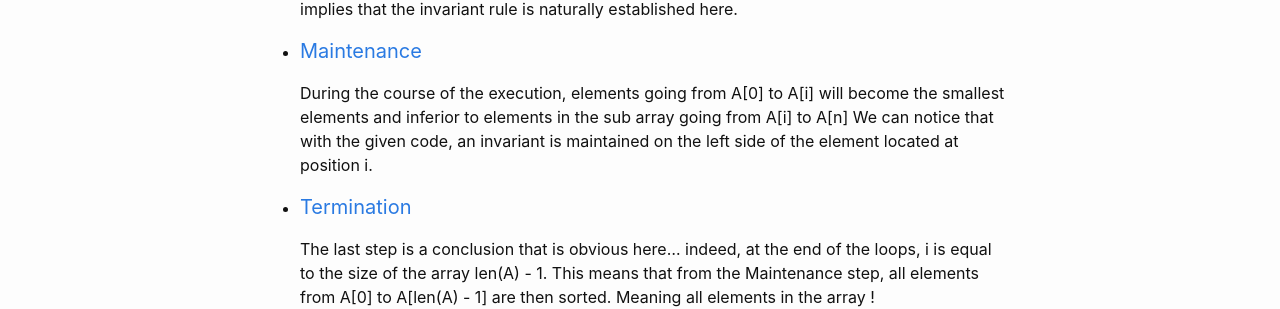
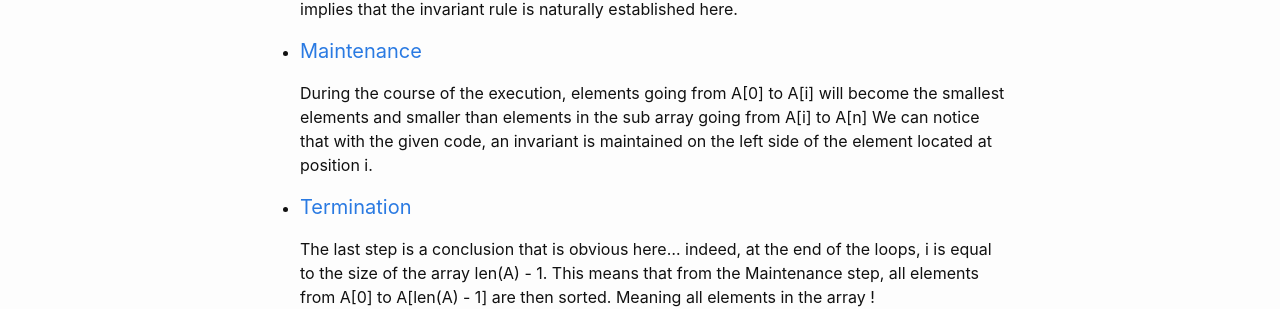
Before and after one commit to kounkou/kounkou.github.io, a Jekyll site: the page built from _posts/2019-06-13-loop-invariant-proof.md, in a window 1280 px wide. Shown: the part 1478-1787 px from the top of the page. Built offline with Jekyll 4.4.1, drawn with Linux system fonts in a browser that asks for light colours; our own code applies the rules of GitHub Pages for plain Markdown files.

Commit message:
Update 2019-06-13-loop-invariant-proof.md

```diff
--- a/_posts/2019-06-13-loop-invariant-proof.md
+++ b/_posts/2019-06-13-loop-invariant-proof.md
@@ -52,7 +52,7 @@ To demonstrate that the buble sort produces the right result, let's describe the
   This implies that the invariant rule is naturally established here.
 
 - #### Maintenance
-  During the course of the execution, elements going from A[0] to A[i] will become the smallest elements and inferior to elements in the sub array going from A[i] to A[n]
+  During the course of the execution, elements going from A[0] to A[i] will become the smallest elements and smaller than elements in the sub array going from A[i] to A[n]
   We can notice that with the given code, an invariant is maintained on the left side of the element located at position i.
 
 - #### Termination
```
